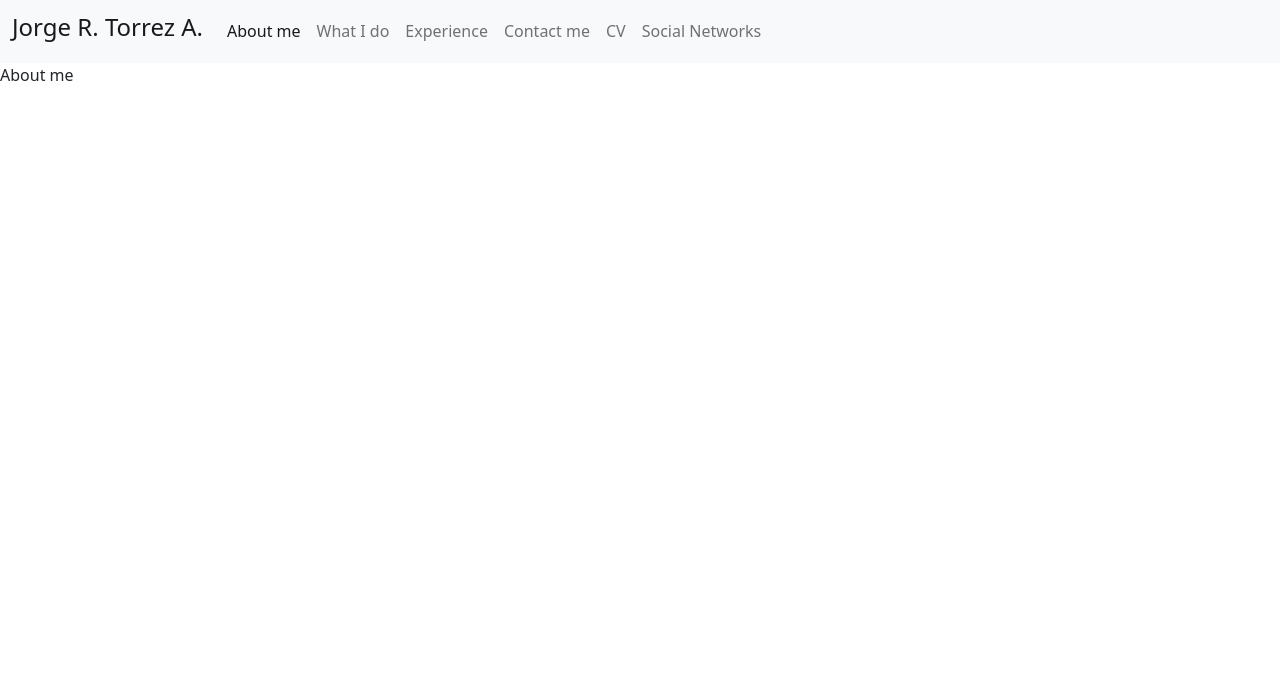
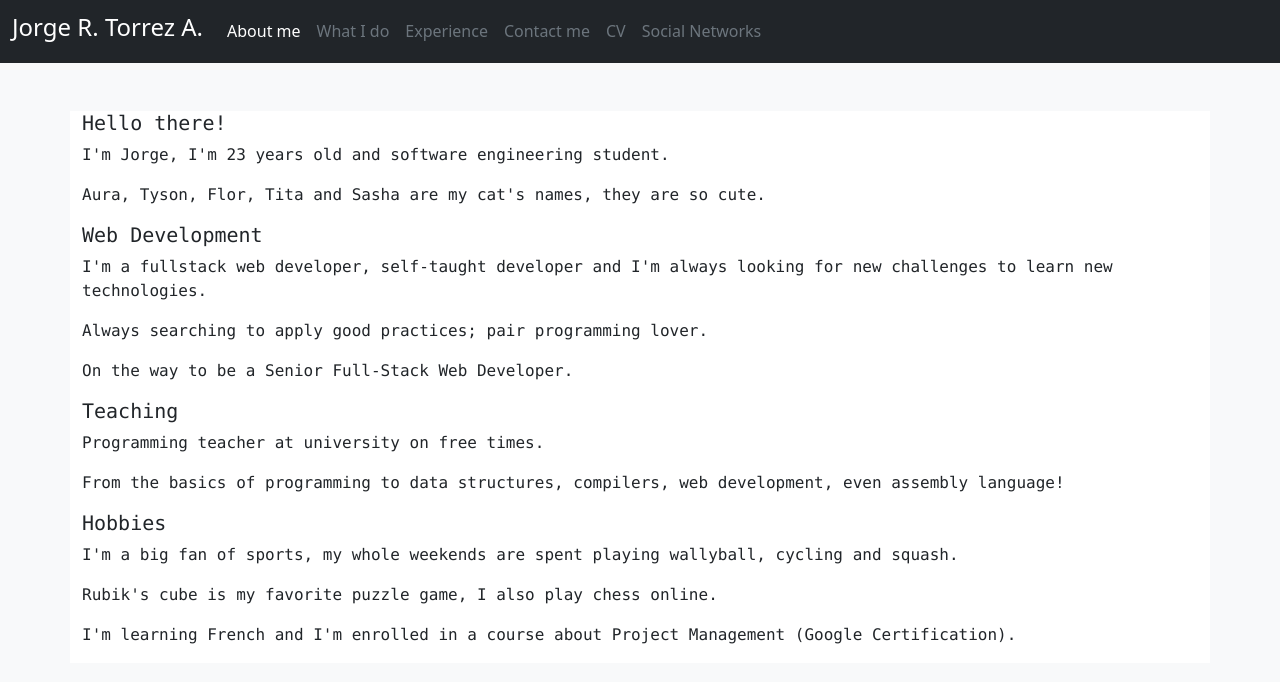
Before and after one commit to JrogeT/portfolio, a Vue app: page /about-me in a window 1280 px wide. Shown: the top 682 px of the page. Built offline with nearby package versions, Linux system fonts and the light colour scheme.

Commit message:
About Me page updated

```diff
--- a/public/index.html
+++ b/public/index.html
@@ -4,14 +4,14 @@
     <meta charset="utf-8">
     <meta http-equiv="X-UA-Compatible" content="IE=edge">
     <meta name="viewport" content="width=device-width,initial-scale=1.0">
-    <link rel="icon" href="<%= BASE_URL %>favicon.ico">
+    <link rel="icon" href="favicon.ico">
     <title><%= htmlWebpackPlugin.options.title %></title>
   </head>
-  <body>
+  <body class="overflow-hidden">
     <noscript>
       <strong>We're sorry but <%= htmlWebpackPlugin.options.title %> doesn't work properly without JavaScript enabled. Please enable it to continue.</strong>
     </noscript>
-    <div id="app"></div>
+    <div id="app" class="h-100"></div>
     <!-- built files will be auto injected -->
   </body>
 </html>
--- a/src/common/Navbar.vue
+++ b/src/common/Navbar.vue
@@ -1,7 +1,7 @@
 <template>
-  <nav class="navbar navbar-expand-lg bg-light">
+  <nav class="navbar navbar-expand-lg bg-dark">
     <div class="container-fluid">
-      <router-link to="/" class="navbar-brand">
+      <router-link to="/" class="navbar-brand text-white">
         <h4>
           Jorge R. Torrez A.
         </h4>
@@ -12,7 +12,7 @@
       <div class="collapse navbar-collapse" id="navbarSupportedContent">
         <ul class="navbar-nav me-auto mb-2 mb-lg-0">
           <li class="nav-item" v-for="link in links" v-bind:key="link.name">
-            <router-link :to="{path: link.url}" class="nav-link" :class="{active: isInUrl(link.url)}">{{ link.name }}</router-link>
+            <router-link :to="{path: link.url}" class="nav-link text-secondary" :class="{'active text-white': isInUrl(link.url)}">{{ link.name }}</router-link>
           </li>
         </ul>
       </div>
--- a/src/layouts/Master.vue
+++ b/src/layouts/Master.vue
@@ -1,6 +1,14 @@
 <template>
   <Navbar/>
-  <slot/>
+  <div class="bg-light pt-5" style="height: 100vh;">
+    <div class="container bg-white">
+      <div class="row">
+        <div class="col">
+          <slot/>
+        </div>
+      </div>
+    </div>
+  </div>
 </template>
 
 <script>
--- a/src/views/AboutMe.vue
+++ b/src/views/AboutMe.vue
@@ -1,5 +1,48 @@
 <template>
-    About me
+  <samp>
+    <h5>
+      Hello there!
+    </h5>
+    <p>
+      I'm Jorge, I'm 23 years old and software engineering student.
+    </p>
+    <p>
+      Aura, Tyson, Flor, Tita and Sasha are my cat's names, they are so cute.
+    </p>
+    <h5>
+      Web Development
+    </h5>
+    <p>
+      I'm a fullstack web developer, self-taught developer and I'm always looking for new challenges to learn new technologies.
+    </p>
+    <p>
+      Always searching to apply good practices; pair programming lover.
+    </p>
+    <p>
+      On the way to be a Senior Full-Stack Web Developer.
+    </p>
+    <h5>
+      Teaching
+    </h5>
+    <p>
+      Programming teacher at university on free times.
+    </p>
+    <p>
+      From the basics of programming to data structures, compilers, web development, even assembly language!
+    </p>
+    <h5>
+      Hobbies
+    </h5>
+    <p>
+      I'm a big fan of sports, my whole weekends are spent playing wallyball, cycling and squash.
+    </p>
+    <p>
+      Rubik's cube is my favorite puzzle game, I also play chess online.
+    </p>
+    <p>
+      I'm learning French and I'm enrolled in a course about Project Management (Google Certification).
+    </p>
+  </samp>
 </template>
 
 <script>
```
